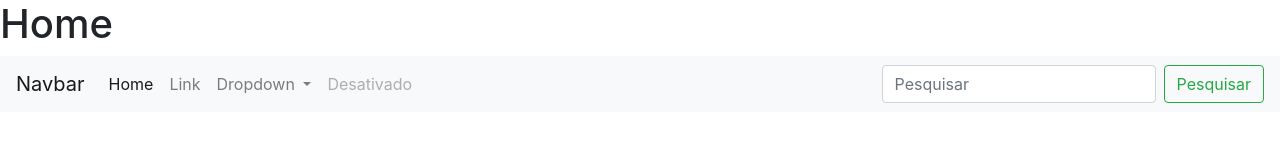
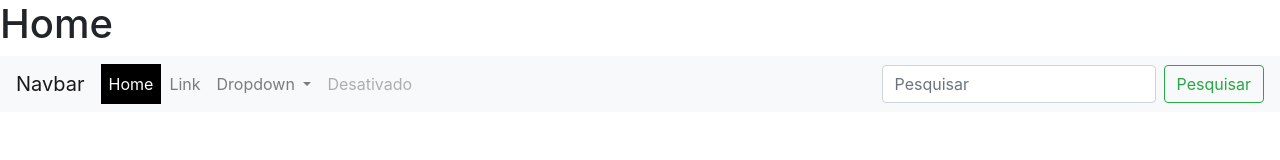
Before and after one commit to DinFloat/new-21-08, a plain HTML site: page index.html in a window 1280 px wide. Drawn offline with nearby package versions, Linux system fonts and the light colour scheme.

Commit message:
style concerto

```diff
--- a/index.html
+++ b/index.html
@@ -8,7 +8,7 @@
     <!-- Bootstrap CSS -->
     <link rel="stylesheet" href="https://stackpath.bootstrapcdn.com/bootstrap/4.1.3/css/bootstrap.min.css" integrity="sha384-MCw98/SFnGE8fJT3GXwEOngsV7Zt27NXFoaoApmYm81iuXoPkFOJwJ8ERdknLPMO" crossorigin="anonymous">
     <style>
-      .sr-only{
+      #aberta{
         background-color: #000000;
         color: #ffffff;
       }
@@ -27,7 +27,7 @@
       <div class="collapse navbar-collapse" id="conteudoNavbarSuportado">
         <ul class="navbar-nav mr-auto">
           <li class="nav-item active">
-            <a class="nav-link" href="#">Home <span class="sr-only">(página atual)</span></a>
+            <a class="nav-link" id="aberta" href="#">Home <span class="sr-only">(página atual)</span></a>
           </li>
           <li class="nav-item">
             <a class="nav-link" href="indexLink.html">Link</a>
```
Also changed, not shown: indexLink.html (+2 -2 lines).
